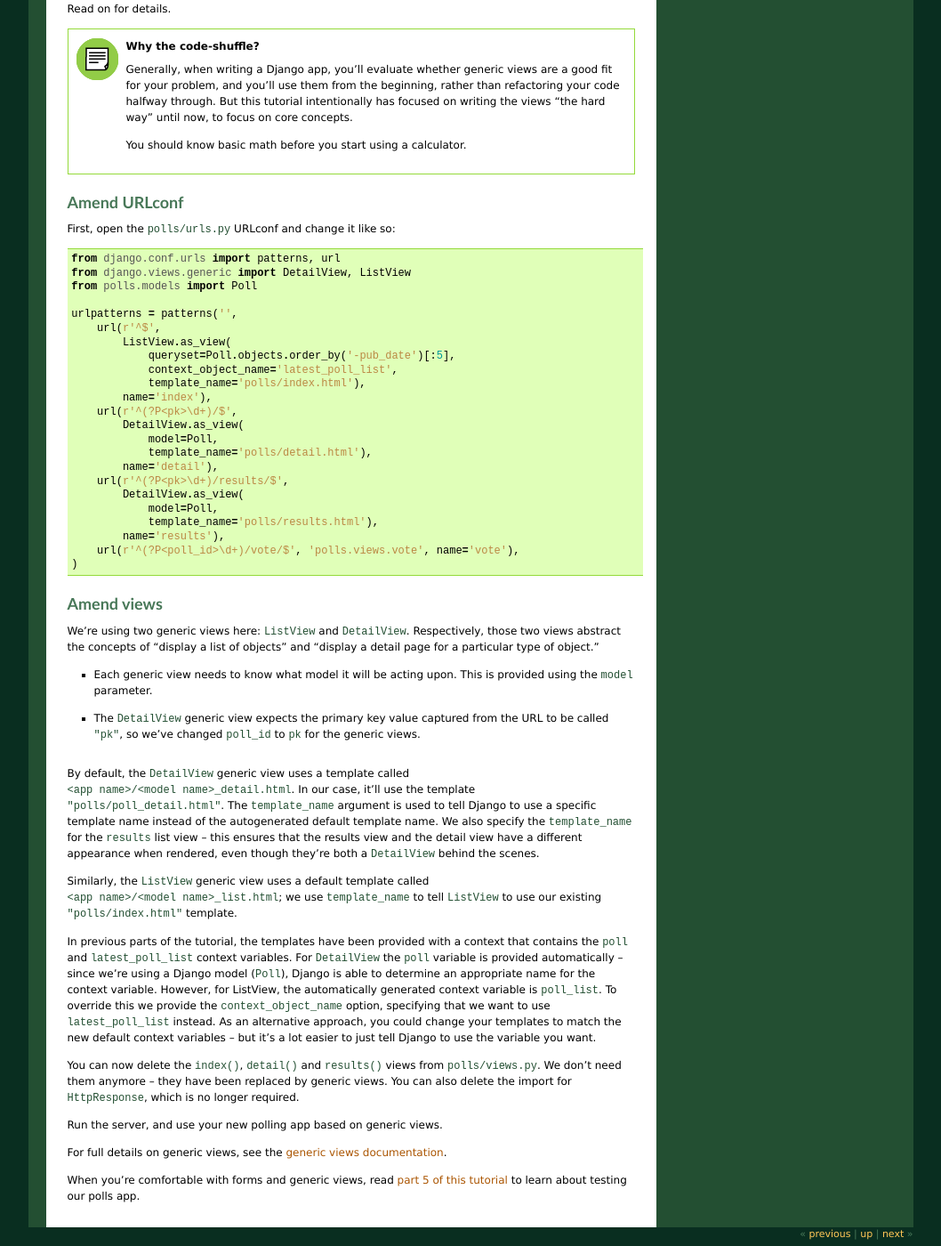
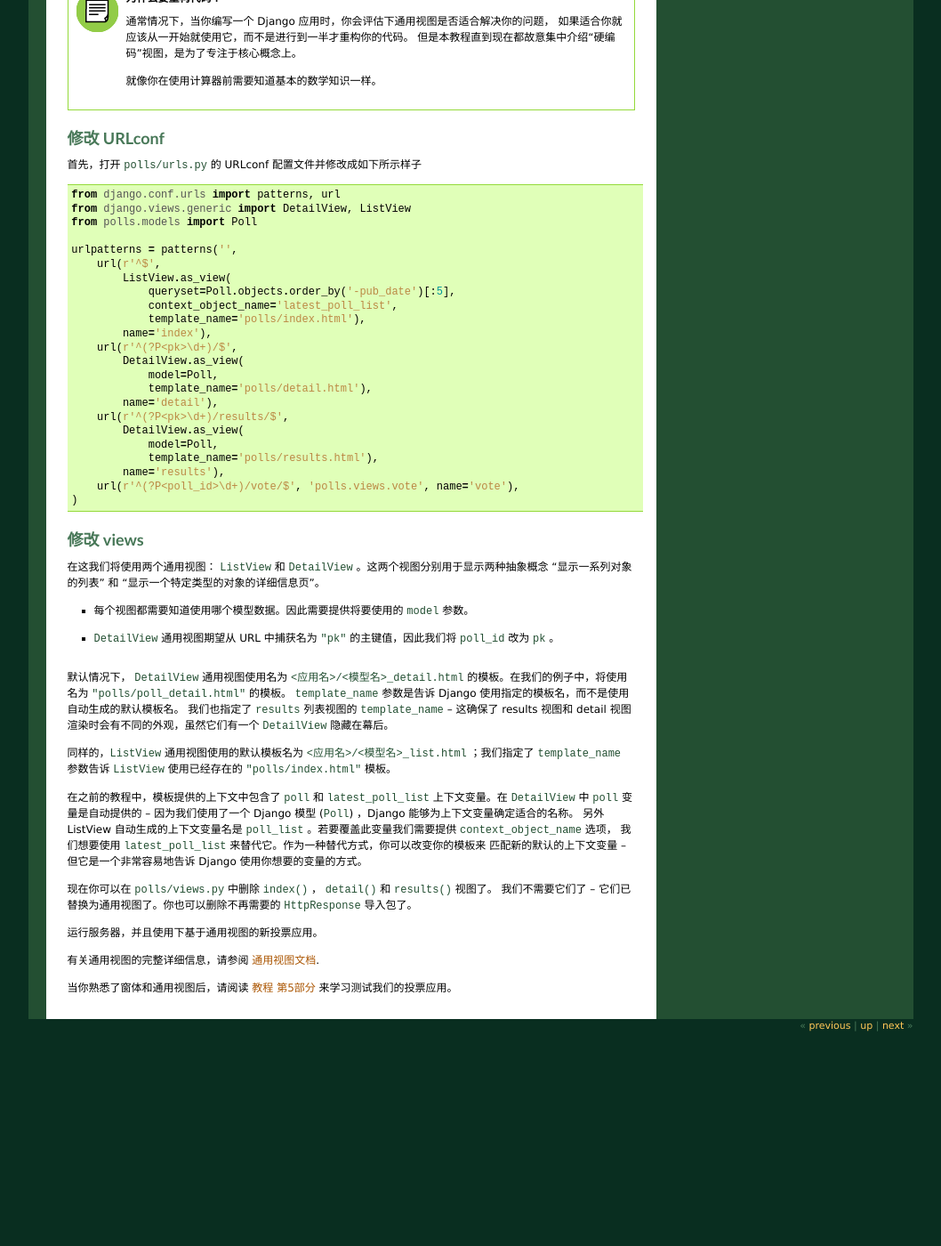
Before and after one commit to yourtion/Django-Chinese-Docs, a Sphinx documentation site: the page built from docs/intro/tutorial04.txt, in a window 1280 px wide and 1400 px high, scrolled down 2490 px. Shown: the whole window at 89% size, without its empty margins (111-1169 px from the left). Built offline with Sphinx 7.4.7, drawn with Linux system fonts in a browser that asks for light colours; cross-references to code outside the pages are shown as plain code; after the commit the page ends 3656 px from its top, so only the background shows below that; some of the changed text lies outside the part shown.

Commit message:
教程4翻译完成

```diff
--- a/docs/intro/tutorial04.txt
+++ b/docs/intro/tutorial04.txt
@@ -127,7 +127,7 @@ URLconf 配置中包含有这一行代码::
         return render(request, 'polls/results.html', {'poll': poll})
 
 这几乎和 :doc:`教程 第3部分 </intro/tutorial03>` 中的 ``detail()`` 视图完全一样。
-</intro/tutorial03>` 。唯一的区别就是模板名称。 稍后我们会解决这个冗余问题。
+唯一的区别就是模板名称。 稍后我们会解决这个冗余问题。
 
 现在，创建一个 ``polls/results.html`` 模板:
 
@@ -149,44 +149,39 @@ URLconf 配置中包含有这一行代码::
 使用通用视图：优化代码
 ======================================
 
-The ``detail()`` (from :doc:`Tutorial 3 </intro/tutorial03>`) and ``results()``
-views are stupidly simple -- and, as mentioned above, redundant. The ``index()``
-view (also from Tutorial 3), which displays a list of polls, is similar.
+``detail()`` ( 在 :doc:`教程 第3部分 </intro/tutorial03>` 中) 和 ``results()`` 视图
+都很简单 -- 并且还有上面所提到的冗余问题。``index()``
+用于显示 polls 列表的 ``index()`` 视图 (也在教程 第3部分中)，也是存在类似的问题。
 
-These views represent a common case of basic Web development: getting data from
-the database according to a parameter passed in the URL, loading a template and
-returning the rendered template. Because this is so common, Django provides a
-shortcut, called the "generic views" system.
+这些视图代表了基本的 Web 开发中一种常见的问题：
+根据 URL 中的参数从数据库中获取数据，加载模板并返回渲染后的内容。由于这类现象很
+常见，因此 Django 提供了一种快捷方式，被称之为“通用视图”系统。
 
-Generic views abstract common patterns to the point where you don't even need
-to write Python code to write an app.
+通用视图抽象了常见的模式，以至于你不需要编写 Python 代码来编写一个应用。
 
-Let's convert our poll app to use the generic views system, so we can delete a
-bunch of our own code. We'll just have to take a few steps to make the
-conversion. We will:
+让我们把 poll 应用修改成使用通用视图系统的应用，这样我们就能删除删除一些我们自己的代码了。
+我们将采取以下步骤来进行修改：
 
-1. Convert the URLconf.
+1. 修改 URLconf 。
 
-2. Delete some of the old, unneeded views.
+2. 删除一些旧的，不必要的视图。
 
-3. Fix up URL handling for the new views.
+3. 修正 URL 处理到对应的新视图。
 
-Read on for details.
+请继续阅读了解详细的信息。
 
-.. admonition:: Why the code-shuffle?
+.. admonition:: 为什么要重构代码？
 
-    Generally, when writing a Django app, you'll evaluate whether generic views
-    are a good fit for your problem, and you'll use them from the beginning,
-    rather than refactoring your code halfway through. But this tutorial
-    intentionally has focused on writing the views "the hard way" until now, to
-    focus on core concepts.
+    通常情况下，当你编写一个 Django 应用时，你会评估下通用视图是否适合解决你的问题，
+    如果适合你就应该从一开始就使用它，而不是进行到一半才重构你的代码。
+    但是本教程直到现在都故意集中介绍“硬编码”视图，是为了专注于核心概念上。
 
-    You should know basic math before you start using a calculator.
+    就像你在使用计算器前需要知道基本的数学知识一样。
 
-Amend URLconf
+修改 URLconf
 -------------
 
-First, open the ``polls/urls.py`` URLconf and change it like so::
+首先，打开 ``polls/urls.py`` 的 URLconf 配置文件并修改成如下所示样子 ::
 
     from django.conf.urls import patterns, url
     from django.views.generic import DetailView, ListView
@@ -212,60 +207,47 @@ First, open the ``polls/urls.py`` URLconf and change it like so::
         url(r'^(?P<poll_id>\d+)/vote/$', 'polls.views.vote', name='vote'),
     )
 
-Amend views
+修改 views
 -----------
 
-We're using two generic views here:
-:class:`~django.views.generic.list.ListView` and
-:class:`~django.views.generic.detail.DetailView`. Respectively, those
-two views abstract the concepts of "display a list of objects" and
-"display a detail page for a particular type of object."
+在这我们将使用两个通用视图：
+:class:`~django.views.generic.list.ListView` 和
+:class:`~django.views.generic.detail.DetailView` 。这两个视图分别用于显示两种抽象概念
+“显示一系列对象的列表” 和
+“显示一个特定类型的对象的详细信息页”。
 
-* Each generic view needs to know what model it will be acting
-  upon. This is provided using the ``model`` parameter.
+* 每个视图都需要知道使用哪个模型数据。因此需要提供将要使用的 ``model`` 参数。
 
-* The :class:`~django.views.generic.detail.DetailView` generic view
-  expects the primary key value captured from the URL to be called
-  ``"pk"``, so we've changed ``poll_id`` to ``pk`` for the generic
-  views.
+* :class:`~django.views.generic.detail.DetailView` 通用视图期望从 URL 中捕获名为 ``"pk"``
+  的主键值，因此我们将 ``poll_id`` 改为 ``pk`` 。
 
-By default, the :class:`~django.views.generic.detail.DetailView` generic
-view uses a template called ``<app name>/<model name>_detail.html``.
-In our case, it'll use the template ``"polls/poll_detail.html"``. The
-``template_name`` argument is used to tell Django to use a specific
-template name instead of the autogenerated default template name. We
-also specify the ``template_name`` for the ``results`` list view --
-this ensures that the results view and the detail view have a
-different appearance when rendered, even though they're both a
-:class:`~django.views.generic.detail.DetailView` behind the scenes.
+默认情况下， :class:`~django.views.generic.detail.DetailView` 通用视图使用名为
+``<应用名>/<模型名>_detail.html`` 的模板。在我们的例子中，将使用名为 ``"polls/poll_detail.html"`` 的模板。
+``template_name`` 参数是告诉 Django 使用指定的模板名，而不是使用自动生成的默认模板名。
+我们也指定了 ``results`` 列表视图的 ``template_name`` --
+这确保了 results 视图和 detail 视图渲染时会有不同的外观，虽然它们有一个
+:class:`~django.views.generic.detail.DetailView` 隐藏在幕后。
 
-Similarly, the :class:`~django.views.generic.list.ListView` generic
-view uses a default template called ``<app name>/<model
-name>_list.html``; we use ``template_name`` to tell
-:class:`~django.views.generic.list.ListView` to use our existing
-``"polls/index.html"`` template.
+同样的，:class:`~django.views.generic.list.ListView` 通用视图使用的默认模板名为
+``<应用名>/<模型名>_list.html`` ；我们指定了 ``template_name`` 参数告诉
+:class:`~django.views.generic.list.ListView` 使用已经存在的
+``"polls/index.html"`` 模板。
 
-In previous parts of the tutorial, the templates have been provided
-with a context that contains the ``poll`` and ``latest_poll_list``
-context variables. For ``DetailView`` the ``poll`` variable is provided
-automatically -- since we're using a Django model (``Poll``), Django
-is able to determine an appropriate name for the context variable.
-However, for ListView, the automatically generated context variable is
-``poll_list``. To override this we provide the ``context_object_name``
-option, specifying that we want to use ``latest_poll_list`` instead.
-As an alternative approach, you could change your templates to match
-the new default context variables -- but it's a lot easier to just
-tell Django to use the variable you want.
+在之前的教程中，模板提供的上下文中包含了 ``poll`` 和 ``latest_poll_list``
+上下文变量。在 ``DetailView`` 中 ``poll`` 变量是自动提供的
+-- 因为我们使用了一个 Django 模型 (``Poll``) ，Django
+能够为上下文变量确定适合的名称。
+另外 ListView 自动生成的上下文变量名是
+``poll_list`` 。若要覆盖此变量我们需要提供 ``context_object_name`` 选项，
+我们想要使用 ``latest_poll_list`` 来替代它。作为一种替代方式，你可以改变你的模板来
+匹配新的默认的上下文变量 -- 但它是一个非常容易地告诉 Django 使用你想要的变量的方式。
 
-You can now delete the ``index()``, ``detail()`` and ``results()`` views from
-``polls/views.py``. We don't need them anymore -- they have been replaced by
-generic views. You can also delete the import for ``HttpResponse``, which is no
-longer required.
+现在你可以在 ``polls/views.py`` 中删除 ``index()`` ， ``detail()`` 和 ``results()`` 视图了。
+我们不需要它们了 -- 它们已替换为通用视图了。你也可以删除不再需要的 ``HttpResponse`` 导入包了。
 
-Run the server, and use your new polling app based on generic views.
+运行服务器，并且使用下基于通用视图的新投票应用。
 
-For full details on generic views, see the :doc:`generic views documentation
+有关通用视图的完整详细信息，请参阅 :doc:`通用视图文档
 </topics/class-based-views/index>`.
 
-When you're comfortable with forms and generic views, read :doc:`part 5 of this
-tutorial</intro/tutorial05>` to learn about testing our polls app.
+当你熟悉了窗体和通用视图后，请阅读 :doc:`教程 第5部分 </intro/tutorial05>` 来学习测试我们的投票应用。
```
